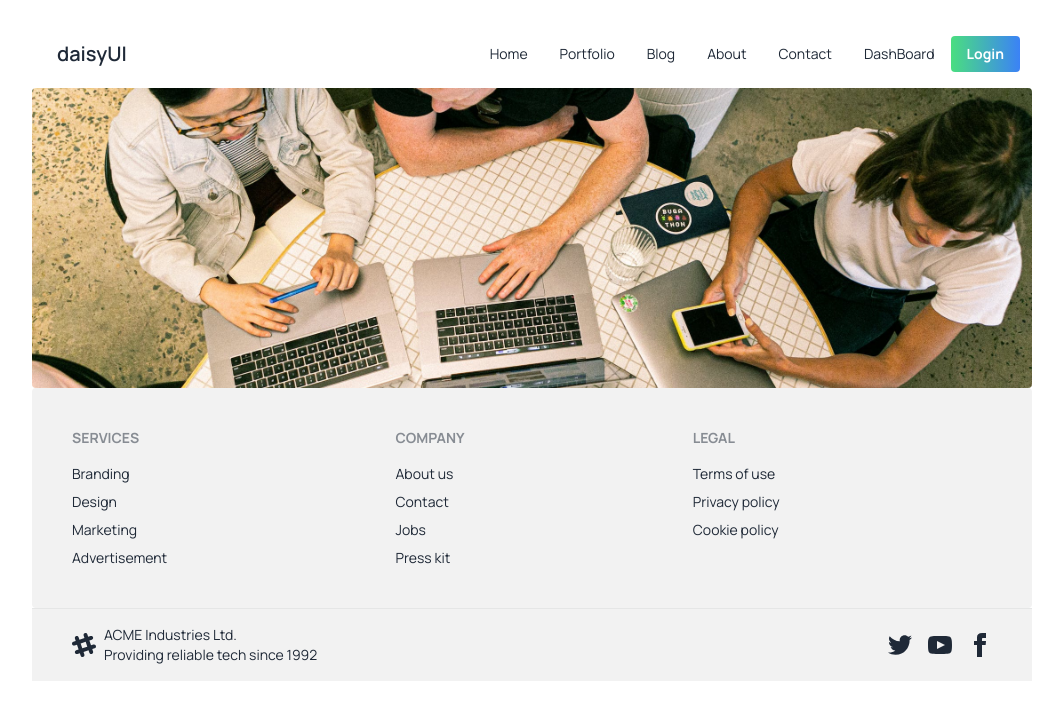
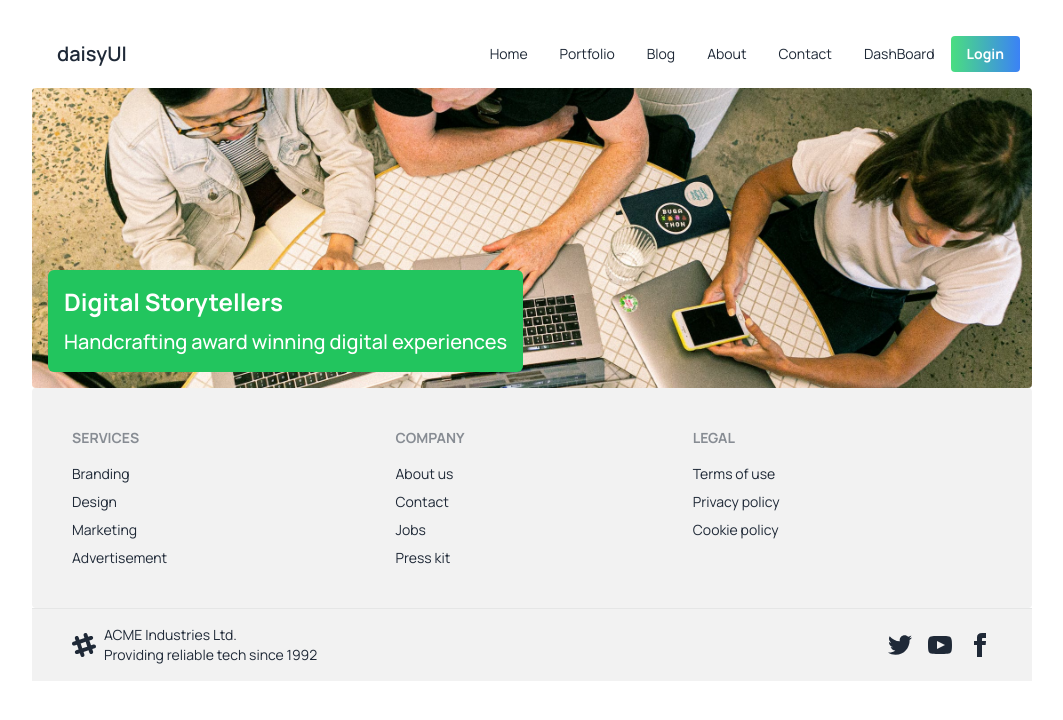
Before and after one commit to rakibulhasan933/super-blog, a Next.js app: page /about in a window 1280 px wide. Shown: the top 720 px of the page, without its empty margins (108-1171 px from the left). Built offline with nearby package versions, Linux system fonts and the light colour scheme.

Commit message:
[ADD] photo text added

```diff
--- a/src/app/about/page.tsx
+++ b/src/app/about/page.tsx
@@ -8,6 +8,10 @@ function About() {
 				<div className="flex flex-col gap-10">
 					<div className=" w-full h-[300px] relative">
 						<Image src="/about.jpeg" className='object-cover w-full rounded' fill alt='desktop' />
+						<div className=" absolute left-4 bottom-4 flex flex-col gap-[10px] text-white rounded-md bg-green-500 p-4">
+							<h2 className="text-2xl font-bold">Digital Storytellers</h2>
+							<h3 className="text-xl font-medium">Handcrafting award winning digital experiences</h3>
+						</div>
 					</div>
 				</div>
 			</div>
```
